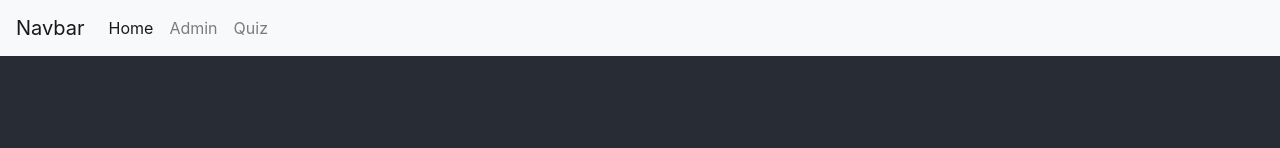
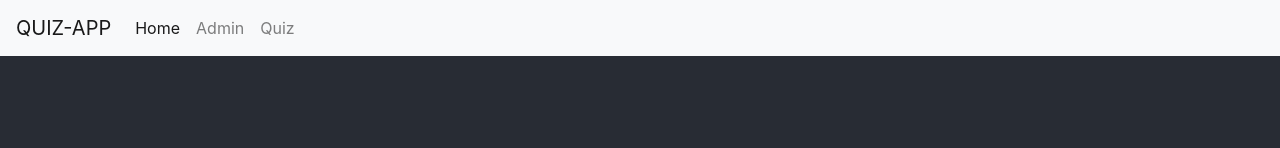
Before and after one commit to ctocco/quiz-app-react, a React (Create React App) app: page / in a window 1280 px wide. Shown: the top 148 px of the page. Built offline with nearby package versions, Linux system fonts and the light colour scheme.

Commit message:
changed nav bar

```diff
--- a/src/components/NavigationBar.js
+++ b/src/components/NavigationBar.js
@@ -5,7 +5,7 @@ const NavigationBar = () => {
   return (
     <nav className="navbar navbar-expand-lg navbar-light bg-light">
       <NavLink className="navbar-brand" to="/">
-        Navbar
+        QUIZ-APP
       </NavLink>
       <button
         className="navbar-toggler"
```
